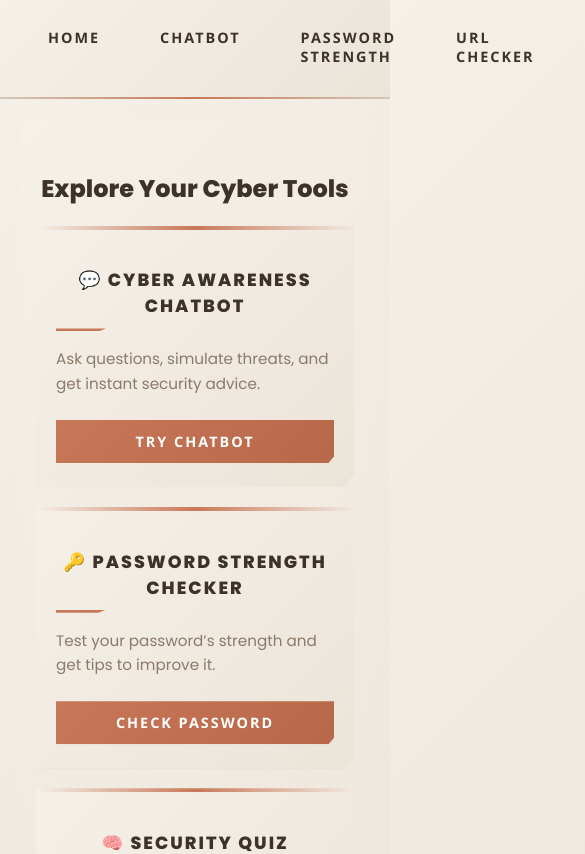
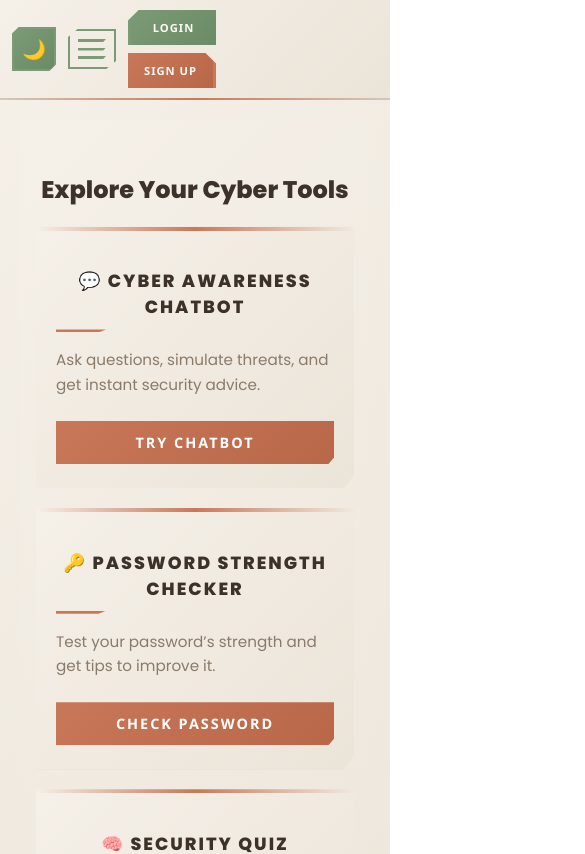
Before and after one commit to layan-04/project1, a React (Create React App) app in the folder frontend/: page / in a window 390 px wide. Shown: the top 854 px of the page, 585 px wide, since content can reach past the window. Built offline with nearby package versions, Linux system fonts and the light colour scheme.

Commit message:
update css in navbar

```diff
--- a/frontend/src/styles/Navbar.css
+++ b/frontend/src/styles/Navbar.css
@@ -309,3 +309,150 @@
 .auth-links a:active {
   transform: scale(0.98);
 }
+
+/* ============================================
+   MOBILE RESPONSIVE STYLES
+   ============================================ */
+
+/* Tablet and smaller (768px and below) */
+@media (max-width: 768px) {
+  .navbar .container {
+    padding: 12px 16px;
+  }
+
+  /* Hide desktop nav links on mobile */
+  .nav-links {
+    display: none;
+  }
+
+  /* Reduce gap between controls */
+  .right-controls {
+    gap: 16px;
+  }
+
+  /* Smaller auth buttons */
+  .auth-links a {
+    padding: 10px 20px;
+    font-size: 0.75em;
+    letter-spacing: 1.5px;
+  }
+
+  /* Adjust user icon size */
+  .user-icon {
+    width: 40px;
+    height: 40px;
+    font-size: 1.4em;
+  }
+
+  /* Adjust dropdown position for smaller screens */
+  .dropdown {
+    min-width: 200px;
+    right: -10px;
+  }
+
+  .menu-dropdown {
+    min-width: 200px;
+    left: -10px;
+  }
+}
+
+/* Mobile phones (480px and below) */
+@media (max-width: 480px) {
+  .navbar .container {
+    padding: 10px 12px;
+  }
+
+  /* Stack auth links vertically on very small screens */
+  .auth-links {
+    flex-direction: column;
+    gap: 8px;
+  }
+
+  .auth-links a {
+    padding: 10px 16px;
+    font-size: 0.7em;
+    letter-spacing: 1px;
+    text-align: center;
+  }
+
+  /* Reduce right controls gap */
+  .right-controls {
+    gap: 12px;
+  }
+
+  /* Smaller user icon */
+  .user-icon {
+    width: 36px;
+    height: 36px;
+    font-size: 1.2em;
+  }
+
+  /* Smaller hamburger */
+  .hamburger-icon {
+    width: 28px;
+    height: 20px;
+    padding: 8px;
+  }
+
+  /* Full width dropdowns on very small screens */
+  .dropdown,
+  .menu-dropdown {
+    min-width: calc(100vw - 40px);
+    right: 10px;
+    left: 10px;
+  }
+
+  .menu-dropdown {
+    left: 10px;
+  }
+
+  /* Adjust dropdown text */
+  .dropdown .user-email {
+    font-size: 0.75em;
+    padding: 12px 16px;
+  }
+
+  .logout-btn {
+    padding: 14px 16px;
+    font-size: 0.8em;
+    letter-spacing: 1.5px;
+  }
+
+  .menu-dropdown a {
+    padding: 14px 20px;
+    font-size: 0.8em;
+    letter-spacing: 1px;
+  }
+
+  .menu-dropdown a:hover {
+    padding-left: 28px;
+  }
+}
+
+/* Very small phones (360px and below) */
+@media (max-width: 360px) {
+  .navbar .container {
+    padding: 8px 10px;
+  }
+
+  .auth-links a {
+    padding: 8px 12px;
+    font-size: 0.65em;
+  }
+
+  .user-icon {
+    width: 32px;
+    height: 32px;
+    font-size: 1.1em;
+  }
+
+  .hamburger-icon {
+    width: 24px;
+    height: 18px;
+    padding: 6px;
+  }
+
+  .right-controls {
+    gap: 10px;
+  }
+}
```
